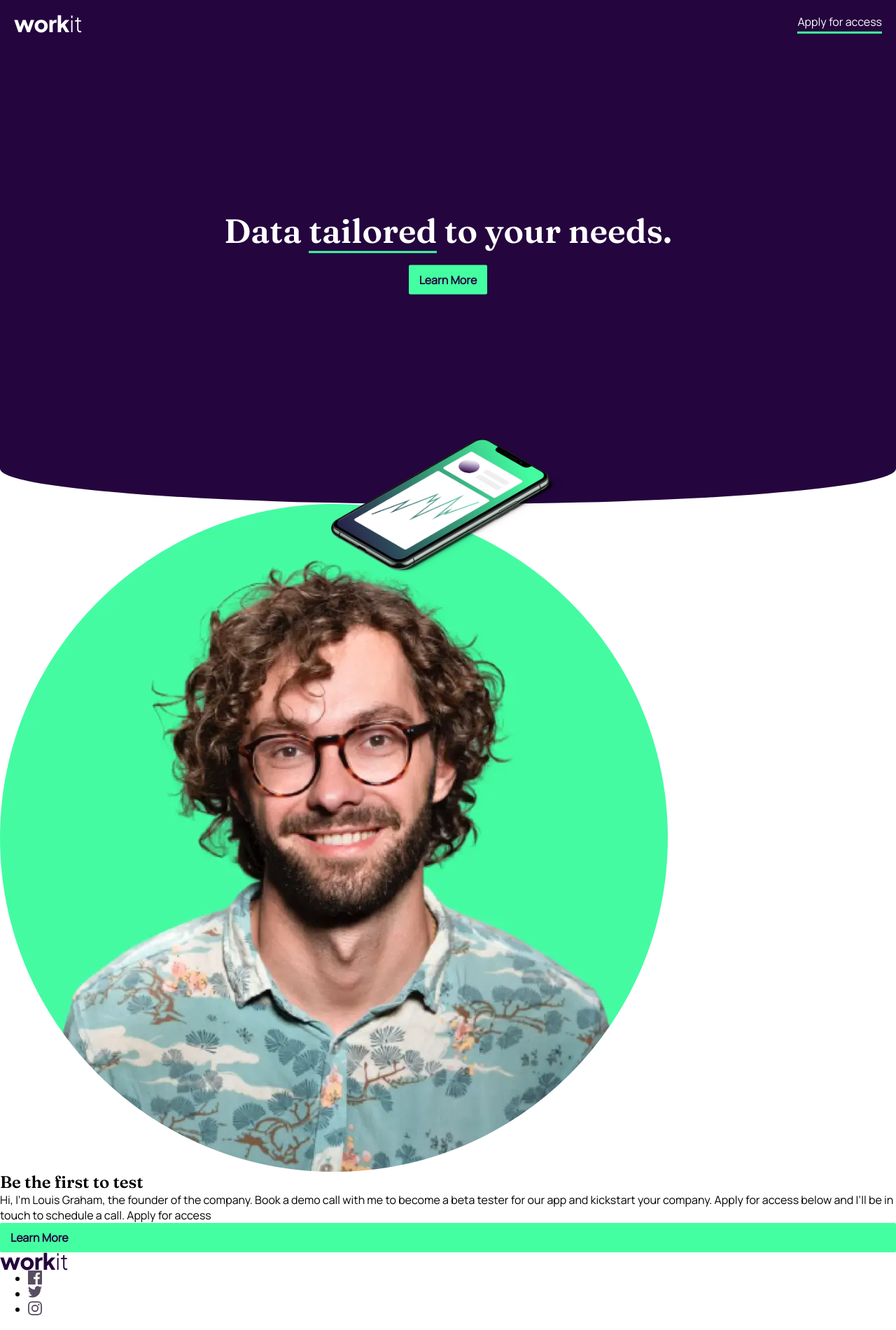
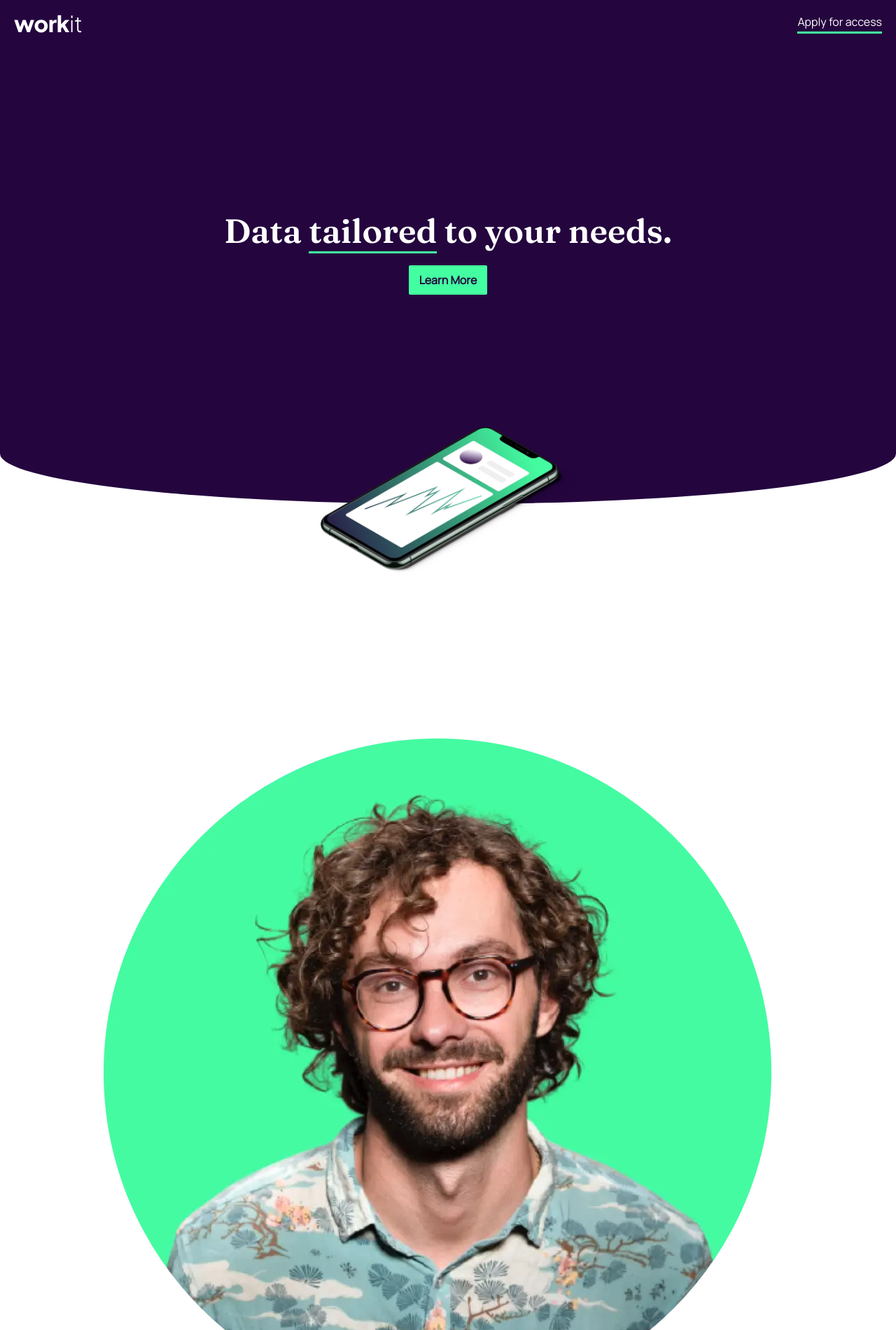
Before and after one commit to Silkiercomet/workit-landing-age-vanilla, a plain HTML site: page index.html in a window 1280 px wide. Shown: the top 1900 px of the page at 70% size. Drawn offline with Linux system fonts and the light colour scheme; a web font is replaced by a local one.

Commit message:
Update style.css

```diff
--- a/style.css
+++ b/style.css
@@ -1,23 +1,25 @@
-@import url('https://fonts.googleapis.com/css2?family=Fraunces:wght@600&family=Manrope&display=swap');
-@import url('https://fonts.cdnfonts.com/css/fraunces-144pt-s000');
-:root{
---dark-purple:#24053E;
---davy-grey:#584D62;
---light-green:#44FFA1;
---ghost-white:#FCF8FF;
---font-fam-heading:'Fraunces 144pt S000', sans-serif;
---font-fam-body: 'Manrope', sans-serif;
---size-L: calc(80/16) + rem;
---line-height-L: calc(80/16) + rem;
---size-M: calc(56/16) + rem;
---line-height-M: calc(64/16) + rem;
---size-S: calc(32/16) + rem;
---line-height-S: calc(40/16) + rem;
+@import url("https://fonts.googleapis.com/css2?family=Fraunces:wght@600&family=Manrope&display=swap");
+@import url("https://fonts.cdnfonts.com/css/fraunces-144pt-s000");
+:root {
+  --dark-purple: #24053e;
+  --davy-grey: #584d62;
+  --light-green: #44ffa1;
+  --ghost-white: #fcf8ff;
+  --font-fam-heading: "Fraunces 144pt S000", sans-serif;
+  --font-fam-body: "Manrope", sans-serif;
+  --size-L: calc(80 / 16) + rem;
+  --line-height-L: calc(80 / 16) + rem;
+  --size-M: calc(56 / 16) + rem;
+  --line-height-M: calc(64 / 16) + rem;
+  --size-S: calc(32 / 16) + rem;
+  --line-height-S: calc(40 / 16) + rem;
 }
 /*
   1. Use a more-intuitive box-sizing model.
 */
-*, *::before, *::after {
+*,
+*::before,
+*::after {
   box-sizing: border-box;
 }
 /*
@@ -29,7 +31,8 @@
 /*
     3. Allow percentage-based heights in the application
   */
-  html, body {
+html,
+body {
   height: 100%;
 }
 /*
@@ -40,40 +43,55 @@
 body {
   line-height: var(--line-height-S);
   -webkit-font-smoothing: antialiased;
-    font-family: "Manrope",Helvetica, sans-serif;
+  font-family: "Manrope", Helvetica, sans-serif;
   font-size: var(--size-S);
 }
 /*
     6. Improve media defaults
   */
-  img, picture, video, canvas, svg {
+img,
+picture,
+video,
+canvas,
+svg {
   display: block;
   max-width: 100%;
 }
 /*
     7. Remove built-in form typography styles
   */
-  input, button, textarea, select {
+input,
+button,
+textarea,
+select {
   font: inherit;
 }
 /*
     8. Avoid text overflows
   */
-  p, h1, h2, h3, h4, h5, h6 {
+p,
+h1,
+h2,
+h3,
+h4,
+h5,
+h6 {
   overflow-wrap: break-word;
 }
-  h1, h2, header{
+h1,
+h2,
+header {
   font-family: "Fraunces", Arial, Helvetica, sans-serif;
-
 }
 /*
     9. Create a root stacking context
   */
-  #root, #__next {
+#root,
+#__next {
   isolation: isolate;
 }
 /* utility classes*/
-  .btn{
+.btn {
   background-color: var(--light-green);
   color: var(--dark-purple);
 
@@ -81,6 +99,11 @@
   border-radius: 2px;
 
   font-weight: 600;
+}
+body {
+  display: flex;
+  flex-direction: column;
+  gap: 140px;
 }
 /* -------------------------------------------------------------------------------------- */
 
@@ -92,15 +115,15 @@
 
   background-color: var(--dark-purple);
 
-    border-bottom-left-radius: 50% 7%;
-    border-bottom-right-radius: 50% 7%;
+  border-bottom-left-radius: 50% 10%;
+  border-bottom-right-radius: 50% 10%;
 }
-.hero__navbar{
+.hero__navbar {
   display: flex;
   justify-content: space-between;
   align-items: center;
 }
-.hero__apply{
+.hero__apply {
   padding-bottom: 3px;
 
   text-decoration: none;
@@ -109,7 +132,7 @@
   border-bottom: 3px solid var(--light-green);
 }
 
-.hero__content{
+.hero__content {
   position: absolute;
   display: flex;
   padding: 20px;
@@ -118,27 +141,146 @@
   align-items: center;
   row-gap: 20px;
   width: 100%;
-    top: 50%;
-    left: 50%;
-    transform: translate(-50%, -50%);
+  inset: 0;
+  margin: auto;
 }
-.hero__content h1{
+.hero__content h1 {
   font-size: 3rem;
   text-align: center;
 
-
   color: white;
 }
-.hero__content h1 span{
+.hero__content h1 span {
   border-bottom: 3px solid var(--light-green);
   padding-bottom: -2px;
 }
-.telephone{
+.telephone {
   position: absolute;
   bottom: -100px;
-    max-width: 335px;
+  max-width: 365px;
   left: 0;
   right: 0;
   margin-inline: auto;
 }
 /* hero */
+
+/* perks */
+
+.perks {
+  display: flex;
+  flex-direction: column;
+  justify-content: center;
+  align-items: center;
+  gap: 40px;
+  padding-left: 0;
+
+  list-style: none;
+}
+
+.perk {
+  display: flex;
+  flex-direction: column;
+  justify-content: center;
+  align-items: center;
+  gap: 35px;
+}
+.perk div {
+  display: flex;
+  flex-direction: column;
+  padding-inline: 15px;
+  gap: 20px;
+
+  text-align: center;
+}
+.perk__number {
+  display: flex;
+  align-items: center;
+  justify-content: center;
+  height: 50px;
+  width: 50px;
+  border: 1px solid var(--dark-purple);
+  border-radius: 50%;
+
+  text-align: center;
+  font-family: var(--font-fam-heading);
+  font-weight: 600;
+  font-size: 1.2rem;
+  color: var(--dark-purple);
+}
+
+.perk__header {
+  font-size: 1.8rem;
+  color: var(--dark-purple);
+}
+/* perks */
+
+/* invitation */
+
+.invitation {
+  display: flex;
+
+  flex-direction: column;
+  padding: 0 25px;
+}
+.invitation__pic figure {
+  max-width: 80%;
+  margin-inline: auto;
+  position: relative;
+  bottom: -55px;
+}
+.invitation__content {
+  position: relative;
+  z-index: 99;
+
+  display: flex;
+  flex-direction: column;
+  justify-content: center;
+  align-items: center;
+  padding: 40px 25px;
+  gap: 25px;
+  text-align: center;
+
+  background-color: var(--dark-purple);
+  color: white;
+  line-height: 1.7rem;
+}
+.invitation__content .btn {
+  max-width: fit-content;
+}
+.invitation__content h2 {
+  font-size: 1.8rem;
+}
+/* invitation */
+
+/* footer */
+
+footer {
+  display: flex;
+  flex-direction: column;
+  justify-content: center;
+  align-items: center;
+  gap: 35px;
+  padding-bottom: 35px;
+}
+.social__contact {
+  display: flex;
+  list-style: none;
+  padding-left: 0;
+  gap: 15px;
+}
+.social__contact > * {
+  cursor: pointer;
+}
+.social__contact > * svg path {
+  transition: 300ms ease-in-out;
+}
+.social__contact_facebook:hover svg path {
+  fill: #4267b2;
+}
+.social__contact_twitter:hover svg path {
+  fill: #1da1f2;
+}
+.social__contact_instagram:hover svg path {
+  fill: #d62976;
+}
+/* footer */
```
Lines whose indentation alone changed are shown as unchanged.
